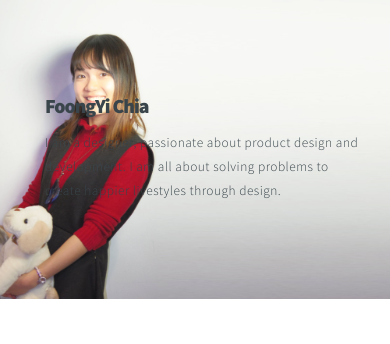
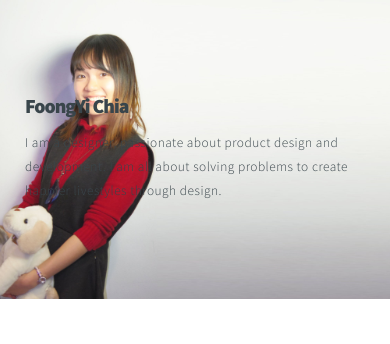
Before and after one commit to Fy-Chia/portfolio, a plain HTML site: page index.html in a window 390 px wide. Shown: the part 43-387 px from the top of the page. Drawn offline with Linux system fonts and the light colour scheme.

Commit message:
Update mainstyle2

```diff
--- a/assets/css/main.css
+++ b/assets/css/main.css
@@ -3356,7 +3356,7 @@
 				}
 
 			.main.style2 {
-				padding: 6em 15px 6em 45px;
+				padding: 6em 15px 6em 25px;
 			}
 
 				.main.style2:before, .main.style2:after {
@@ -3369,7 +3369,7 @@
 
 				.main.style2 .content {
 					/*width: 100%;*/
-					width: 100%;
+					width: 50%;
 					left: 0% !important;
 					/*text-align: center;*/
 					text-align: left;
```
